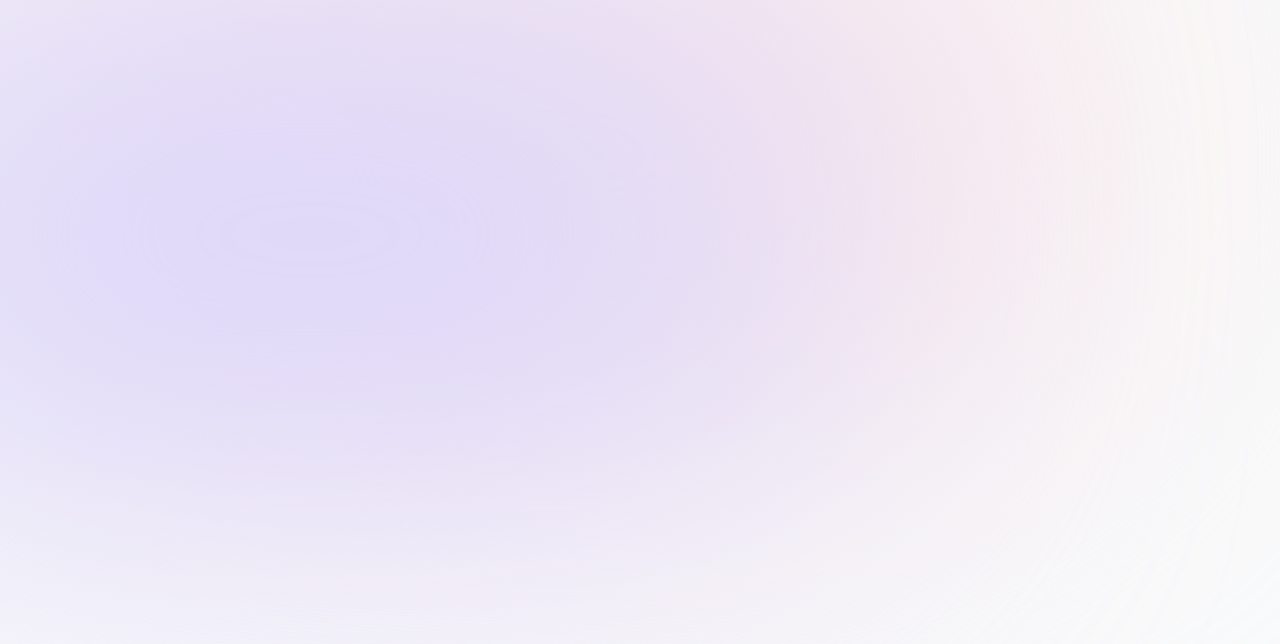
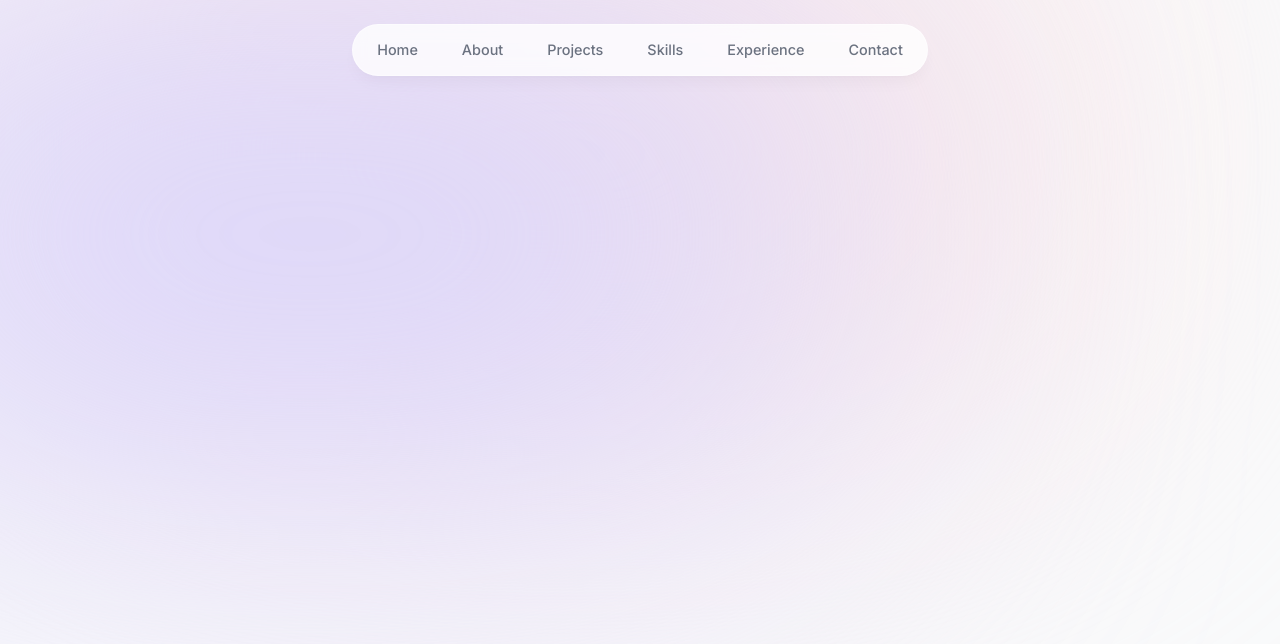
Before and after one commit to NguyenTrung-PM/next-portfolio, a Next.js app: page / in a window 1280 px wide. Shown: the top 644 px of the page. Built offline with nearby package versions, Linux system fonts and the light colour scheme.

Commit message:
Add base header

```diff
--- a/src/app/layout.js
+++ b/src/app/layout.js
@@ -1,5 +1,7 @@
 import { Inter } from 'next/font/google'
 import './globals.css'
+
+import  Header  from '~/src/components/Header'
 
 const inter = Inter({ subsets: ['latin'] })
 
@@ -9,12 +11,12 @@ export const metadata = {
 }
 
 export default function RootLayout({ children }) {
-    // useCallback
     return (
         <html lang="en">
             <body className={`${inter.className} bg-gray-50 text-gray-950`}>
                 <div className="bg-[hsl(358,76%,94%)] absolute top-[-6rem] -z-10 right-[11rem] h-[31.25rem] w-[31.25rem] rounded-full blur-[10rem] sm:w-[68.75rem]"></div>
                 <div className="bg-[hsl(247,82%,91%)] absolute top-[-1rem] -z-10 left-[-35rem] h-[31.25rem] w-[50rem] rounded-full blur-[10rem] sm:w-[68.75rem] md:left-[-33rem] lg:left-[-28rem] xl:left-[-15rem] 2xl:left-[-5rem]"></div>
+                <Header />
                 {children}
             </body>
         </html>
--- /dev/null
+++ b/src/components/Header/index.jsx
@@ -0,0 +1,40 @@
+'use client'
+import { motion } from 'framer-motion'
+import { links } from '~/src/lib/data'
+import Link from 'next/link'
+
+function Header() {
+    return (
+        <header className="z-[999] relative">
+
+            <motion.div
+                className="fixed top-0 left-1/2 h-[4.5rem] w-full rounded-none border border-white border-opacity-40 bg-white bg-opacity-80 shadow-lg shadow-black/[0.03] backdrop-blur-[0.5rem] sm:top-6 sm:h-[3.25rem] sm:w-[36rem] sm:rounded-full"
+                initial={{ y: -100, x: '-50%', opacity: 0 }}
+                animate={{ y: 0, x: '-50%', opacity: 1 }}
+            ></motion.div>
+
+            <nav className="flex fixed top-[0.15rem] left-1/2 h-12 -translate-x-1/2 py-2 sm:top-[1.7rem] sm:h-[initial] sm:py-0">
+                <ul className="flex w-[22rem] flex-wrap items-center justify-center gap-y-1 text-[0.9rem] font-medium text-gray-500 sm:w-[initial] sm:flex-nowrap sm:gap-5">
+                    {links.map((link) => (
+                        <motion.li
+                            className="h-3/4 flex items-center justify-center"
+                            key={link.hash}
+                            initial={{ y: -100, opacity: 0 }}
+                            animate={{ y: 0, opacity: 1 }}
+                        >
+                            <Link
+                                className="flex w-full items-center justify-center px-3 py-3 hover:text-gray-950 transition"
+                                href={link.hash}
+                            >
+                                {link.name}
+                            </Link>
+                        </motion.li>
+                    ))}
+                </ul>
+            </nav>
+
+        </header>
+    )
+}
+
+export default Header
```
